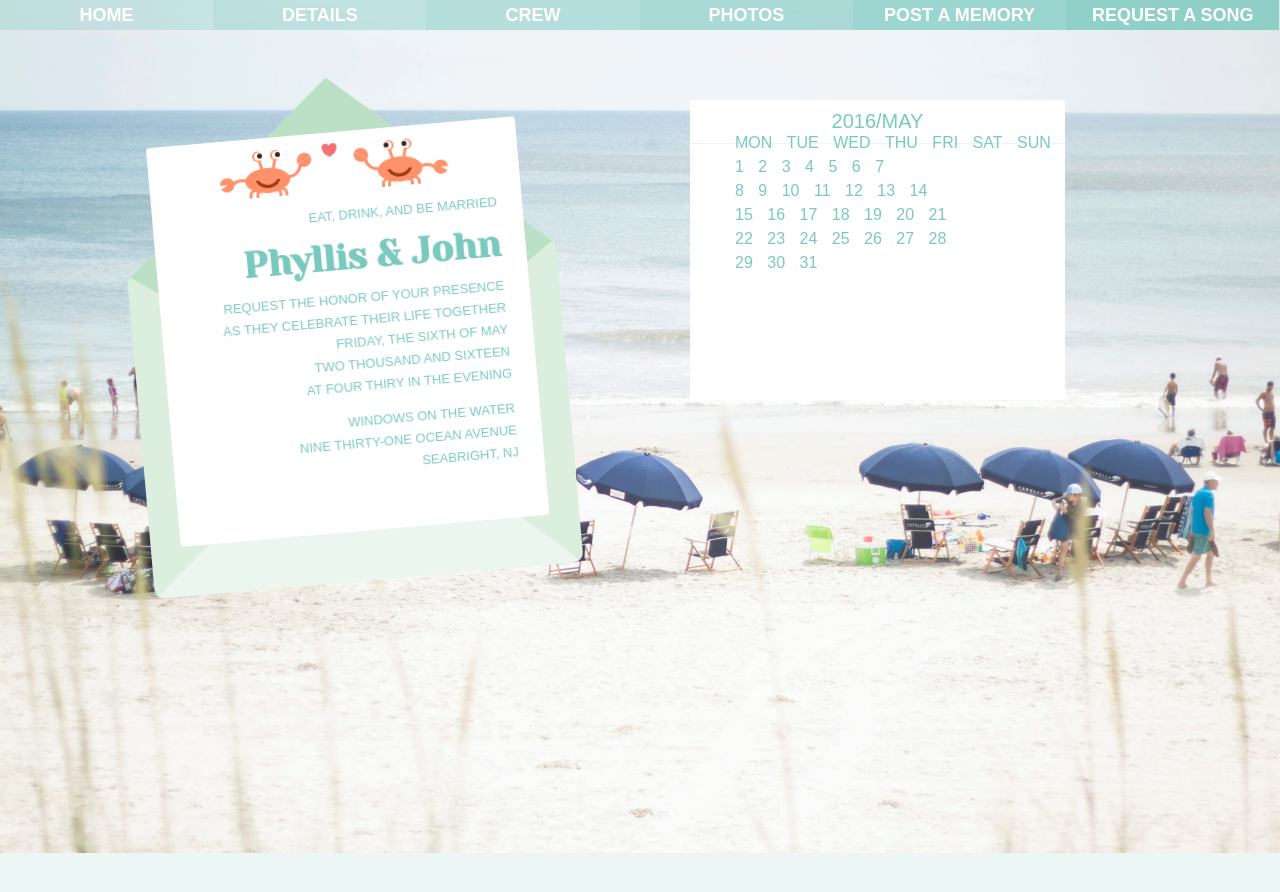
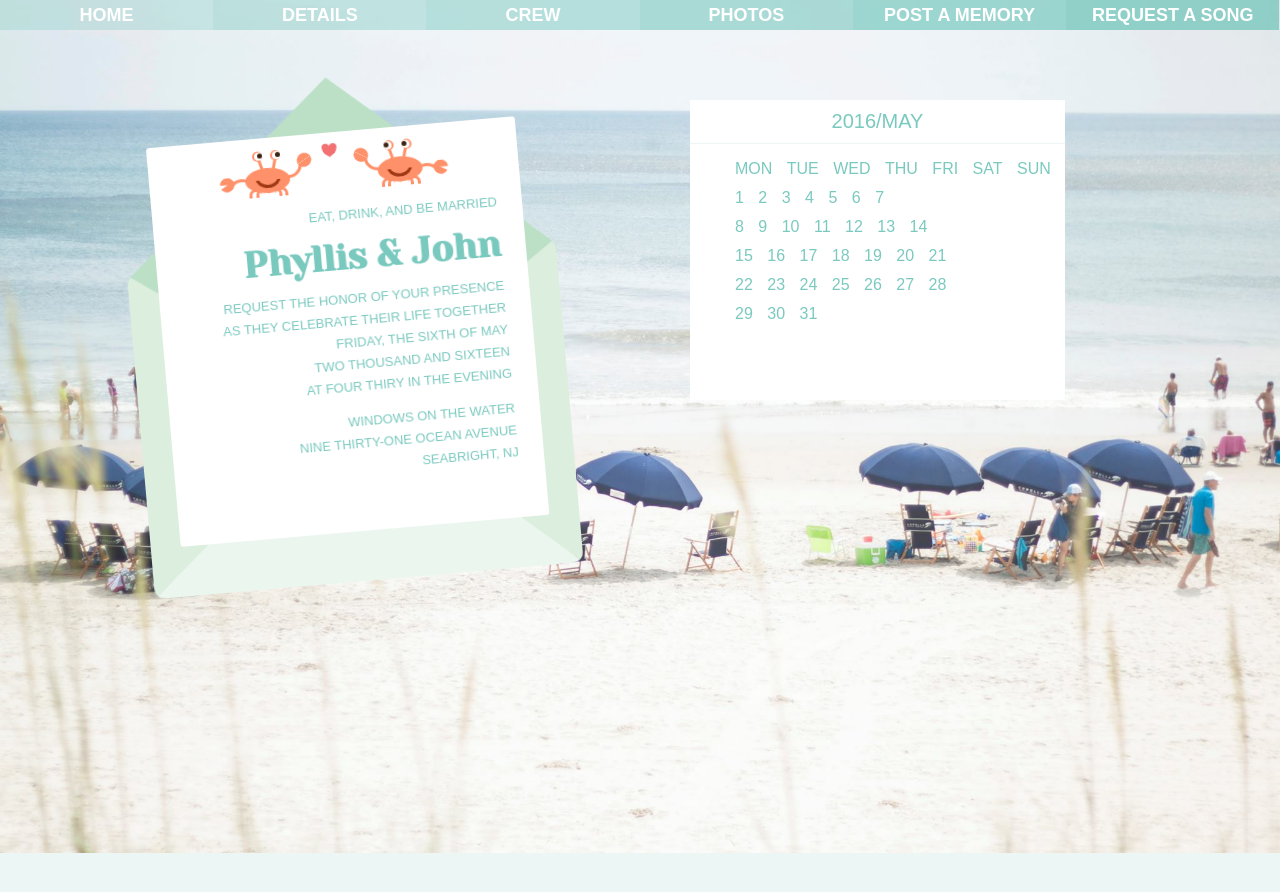
Before and after one commit to phyllisandjohn/phyllisandjohn.github.io, a Jekyll site: the page details/index.html, which Jekyll copies as it is, in a window 1280 px wide. Shown: the top 892 px of the page. Built offline with Jekyll 4.4.1, drawn with Linux system fonts in a browser that asks for light colours.

Commit message:
Update index.html

```diff
--- a/details/index.html
+++ b/details/index.html
@@ -49,7 +49,10 @@
 
 .calendar ul {
 	float: left;
-	margin-top: -10px;
+}
+
+.calendar-dates ul {
+	margin-top: -5px;
 }
 
 .calendar-days ul li, .calendar-dates ul li  {
```
